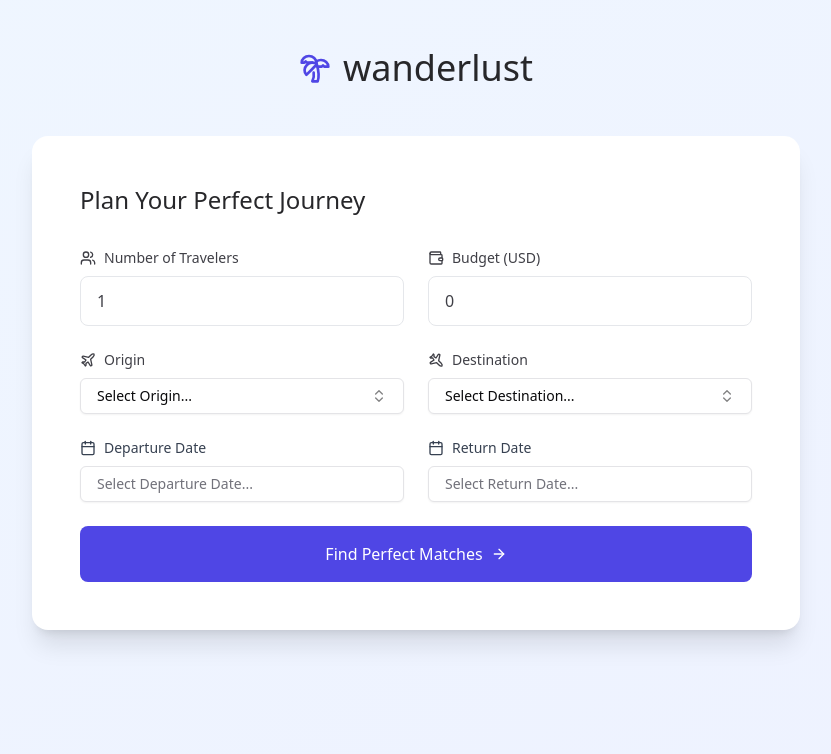
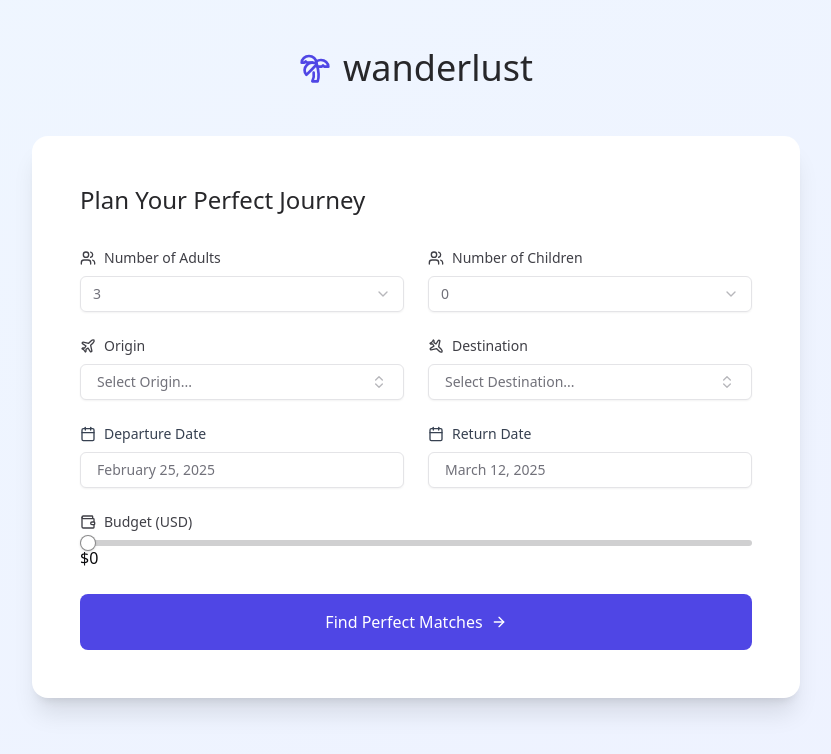
Before and after one commit to alexxtomas/wanderlust, a Next.js app: page / in a window 1280 px wide. Shown: the top 754 px of the page, without its empty margins (224-1055 px from the left). Built offline with nearby package versions, Linux system fonts and the light colour scheme.

Commit message:
Enhance trip form with dynamic traveler selection and budget slider

```diff
--- a/package.json
+++ b/package.json
@@ -13,6 +13,7 @@
     "@radix-ui/react-popover": "^1.1.6",
     "@radix-ui/react-scroll-area": "^1.2.3",
     "@radix-ui/react-select": "^2.1.6",
+    "@radix-ui/react-slider": "^1.2.3",
     "@radix-ui/react-slot": "^1.1.2",
     "class-variance-authority": "^0.7.1",
     "clsx": "^2.1.1",
--- a/src/components/city-selector.tsx
+++ b/src/components/city-selector.tsx
@@ -96,7 +96,10 @@
           variant="outline"
           role="combobox"
           aria-expanded={open}
-          className="w-full justify-between"
+          className={cn(
+            'justify-between text-left font-normal w-full',
+            !value && 'text-muted-foreground',
+          )}
         >
           {value ? (
             <>
--- a/src/components/date-picker.tsx
+++ b/src/components/date-picker.tsx
@@ -11,11 +11,11 @@
 export function DatePicker({
   date,
   updateDate,
-  label,
+  placeholder,
 }: {
   date: Date | null;
   updateDate: (date: Date | null) => void;
-  label: string;
+  placeholder: string;
 }) {
   return (
     <Popover>
@@ -27,14 +27,14 @@
             !date && 'text-muted-foreground',
           )}
         >
-          {date ? format(date, 'PPP') : <span>{label}</span>}
+          {date ? format(date, 'PPP') : <span>{placeholder}</span>}
         </Button>
       </PopoverTrigger>
       <PopoverContent className="w-auto p-0">
         <Calendar
           mode="single"
           selected={date ?? undefined}
-          onSelect={() => updateDate(date)}
+          onSelect={(date) => updateDate(date ?? null)}
           initialFocus
         />
       </PopoverContent>
--- a/src/components/trip-form.tsx
+++ b/src/components/trip-form.tsx
@@ -2,42 +2,62 @@
 
 import { useTripDetailsContext } from '@/hooks/use-trip-details-context';
 import { Users, Wallet, Plane, Calendar, ArrowRight } from 'lucide-react';
-import { CitySelector } from './city-selector';
-import { DatePicker } from './date-picker';
+import { CitySelector } from '@/components/city-selector';
+import { DatePicker } from '@/components/date-picker';
+import { Slider } from '@/components/ui/slider';
+import {
+  Select,
+  SelectContent,
+  SelectItem,
+  SelectTrigger,
+  SelectValue,
+} from '@/components/ui/select';
 
 export function TripForm() {
   const { tripDetails, updateTripDetails, handleSubmit } = useTripDetailsContext();
   return (
     <form onSubmit={handleSubmit} className="space-y-6">
       <div className="grid md:grid-cols-2 gap-6">
-        <div className="space-y-2">
+        <div className="space-y-2 ">
           <label className="flex items-center text-sm font-medium text-zinc-700">
             <Users className="w-4 h-4 mr-2" />
-            Number of Travelers
+            Number of Adults
           </label>
-          <input
-            type="number"
-            min="1"
-            value={tripDetails.travelers}
-            onChange={(e) => updateTripDetails('travelers', parseInt(e.target.value))}
-            className="w-full px-4 py-3 rounded-lg border border-gray-200 focus:ring-2 focus:ring-indigo-200 focus:border-indigo-400 transition-all text-zinc-700"
-            required
-          />
+          <Select>
+            <SelectTrigger className="w-full">
+              <SelectValue placeholder="3" />
+            </SelectTrigger>
+            <SelectContent>
+              {Array.from({ length: 5 }, (_, i) => {
+                const value = i + 1;
+                return (
+                  <SelectItem key={value} value={`${value}`}>
+                    {value}
+                  </SelectItem>
+                );
+              })}
+            </SelectContent>
+          </Select>
         </div>
-
-        <div className="space-y-2">
+        <div className="space-y-2 ">
           <label className="flex items-center text-sm font-medium text-zinc-700">
-            <Wallet className="w-4 h-4 mr-2" />
-            Budget (USD)
+            <Users className="w-4 h-4 mr-2" />
+            Number of Children
           </label>
-          <input
-            type="number"
-            min="0"
-            value={tripDetails.budget}
-            onChange={(e) => updateTripDetails('budget', parseInt(e.target.value))}
-            className="w-full px-4 py-3 rounded-lg border border-gray-200 focus:ring-2 focus:ring-indigo-200 focus:border-indigo-400 transition-all text-zinc-700"
-            required
-          />
+          <Select>
+            <SelectTrigger className="w-full">
+              <SelectValue placeholder="0" />
+            </SelectTrigger>
+            <SelectContent>
+              {Array.from({ length: 6 }, (_, i) => {
+                return (
+                  <SelectItem key={i} value={`${i}`}>
+                    {i}
+                  </SelectItem>
+                );
+              })}
+            </SelectContent>
+          </Select>
         </div>
       </div>
 
@@ -50,7 +70,7 @@
             Departure Date
           </label>
           <DatePicker
-            label="Select Departure Date..."
+            placeholder="February 25, 2025"
             date={tripDetails.startDate}
             updateDate={(date) => updateTripDetails('startDate', date)}
           />
@@ -63,11 +83,25 @@
           </label>
 
           <DatePicker
-            label="Select Return Date..."
+            placeholder="March 12, 2025"
             date={tripDetails.endDate}
             updateDate={(date) => updateTripDetails('endDate', date)}
           />
         </div>
+      </div>
+      <div className="space-y-2 ">
+        <label className="flex items-center text-sm font-medium text-zinc-700">
+          <Wallet className="w-4 h-4 mr-2" />
+          Budget (USD)
+        </label>
+        <Slider
+          defaultValue={[tripDetails.budget]}
+          max={10000}
+          step={100}
+          onValueChange={(value) => updateTripDetails('budget', value[0])}
+          className="w-full"
+        />
+        <span className="text-right mt-2 text-gold">${tripDetails.budget}</span>
       </div>
 
       <button
--- /dev/null
+++ b/src/components/ui/slider.tsx
@@ -0,0 +1,28 @@
+"use client"
+
+import * as React from "react"
+import * as SliderPrimitive from "@radix-ui/react-slider"
+
+import { cn } from "@/lib/utils"
+
+const Slider = React.forwardRef<
+  React.ElementRef<typeof SliderPrimitive.Root>,
+  React.ComponentPropsWithoutRef<typeof SliderPrimitive.Root>
+>(({ className, ...props }, ref) => (
+  <SliderPrimitive.Root
+    ref={ref}
+    className={cn(
+      "relative flex w-full touch-none select-none items-center",
+      className
+    )}
+    {...props}
+  >
+    <SliderPrimitive.Track className="relative h-1.5 w-full grow overflow-hidden rounded-full bg-primary/20">
+      <SliderPrimitive.Range className="absolute h-full bg-primary" />
+    </SliderPrimitive.Track>
+    <SliderPrimitive.Thumb className="block h-4 w-4 rounded-full border border-primary/50 bg-background shadow transition-colors focus-visible:outline-none focus-visible:ring-1 focus-visible:ring-ring disabled:pointer-events-none disabled:opacity-50" />
+  </SliderPrimitive.Root>
+))
+Slider.displayName = SliderPrimitive.Root.displayName
+
+export { Slider }
```
Also changed, not shown: 1 other file (tests, documents, lock files or other folders).
